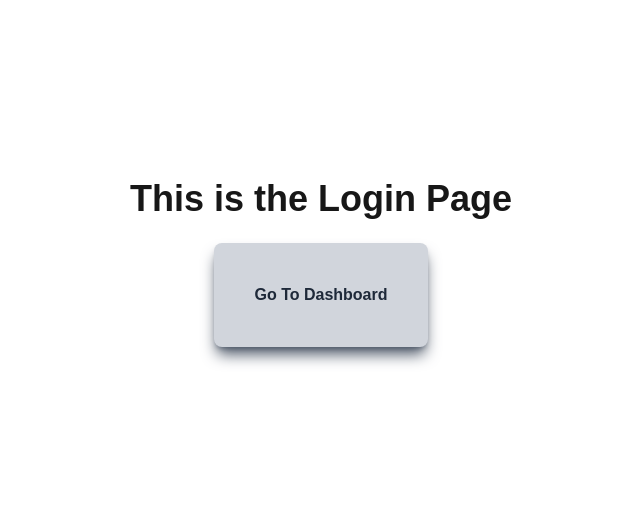
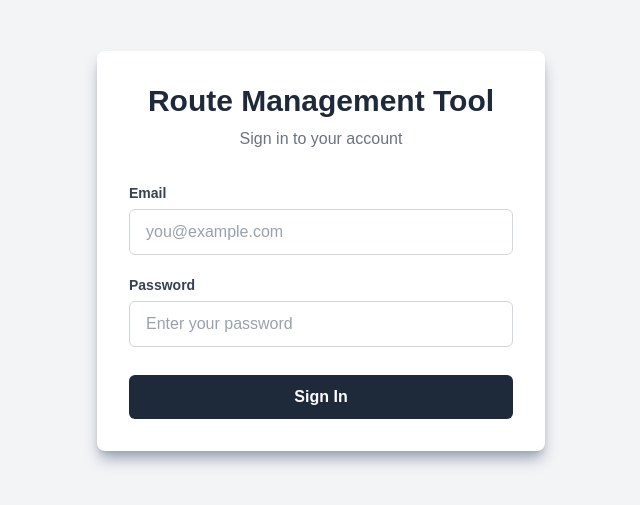
Before and after one commit to jrsantiagoo/route-management-system, a Next.js app in the folder route-management-app/: page / in a window 1280 px wide. Shown: the part 149-654 px from the top of the page, without its empty margins (319-959 px from the left). Built offline with nearby package versions, Linux system fonts and the light colour scheme.

Commit message:
feat: created login page

```diff
--- a/route-management-app/app/page.tsx
+++ b/route-management-app/app/page.tsx
@@ -1,21 +1,103 @@
-import Link from "next/dist/client/link";
+"use client";
 
-// It currently only contains a link to the dashboard page
-// TODO: Implement actual login functionality and authentication
-export default function LoginPage() {
+import { useState } from "react";
+import { useRouter } from "next/navigation";
+
+//login page with email and password fields, error handling, and loading state. On successful login, navigate to dashboard page
+export default function loginPage() {
+    const router = useRouter();
+    const [email, setEmail] = useState("");
+    const [password, setPassword] = useState("");
+    const [error, setError] = useState("");
+    const [loading, setLoading] = useState(false);
+
+    const handleSubmit = async (e: React.SyntheticEvent<HTMLFormElement>) => {
+        e.preventDefault();
+        setError("");
+        setLoading(true);
+
+        if (!email && !password) {
+            setError("Email and password are required");
+            setLoading(false);
+            return;
+        }
+
+        if (!email) {
+            setError("Email is required");
+            setLoading(false);
+            return;
+        }
+
+        if (!password) {
+            setError("Password is required");
+            setLoading(false);
+            return;
+        }
+
+        // Simulate login delay, then navigate to dashboard
+        await new Promise((r) => setTimeout(r, 800));
+        router.push("/dashboard");
+    };
+
     return (
-        <div className="flex flex-col min-h-screen items-center justify-center place-items-center">
-            <h1 className="text-4xl p-6 font-bold"> This is the Login Page</h1>
+        <div className="flex min-h-screen items-center justify-center bg-gray-100">
+            <div className="w-full max-w-md rounded-lg bg-white p-8 shadow-lg shadow-gray-400">
+                <h1 className="mb-2 text-center text-3xl font-bold text-gray-800">
+                    Route Management Tool
+                </h1>
+                <p className="mb-8 text-center text-gray-500">
+                    Sign in to your account
+                </p>
 
-            {/* Login form placeholder */}
-            <div className="flex flex-col gap-6 font-bold">
-                <Link
-                    href="/dashboard"
-                    className="p-10 rounded-lg bg-gray-300 shadow-lg shadow-gray-600 text-gray-800 hover:shadow-gray-700 hover:bg-gray-400 hover:text-gray-900"
-                >
-                    {" "}
-                    Go To Dashboard{" "}
-                </Link>
+                <form onSubmit={handleSubmit} className="flex flex-col gap-5">
+                    <div className="flex flex-col gap-1.5">
+                        <label
+                            htmlFor="email"
+                            className="text-sm font-semibold text-gray-700"
+                        >
+                            Email
+                        </label>
+                        <input
+                            id="email"
+                            type="email"
+                            placeholder="you@example.com"
+                            value={email}
+                            onChange={(e) => setEmail(e.target.value)}
+                            className="rounded-md border border-gray-300 px-4 py-2.5 text-gray-800 placeholder-gray-400 outline-none transition focus:border-gray-500 focus:ring-2 focus:ring-gray-300"
+                        />
+                    </div>
+
+                    <div className="flex flex-col gap-1.5">
+                        <label
+                            htmlFor="password"
+                            className="text-sm font-semibold text-gray-700"
+                        >
+                            Password
+                        </label>
+                        <input
+                            id="password"
+                            type="password"
+                            placeholder="Enter your password"
+                            value={password}
+                            onChange={(e) => setPassword(e.target.value)}
+                            className="rounded-md border border-gray-300 px-4 py-2.5 text-gray-800 placeholder-gray-400 outline-none transition focus:border-gray-500 focus:ring-2 focus:ring-gray-300"
+                        />
+                    </div>
+
+                    {error && (
+                        <p className="text-sm font-medium text-red-500">
+                            {error}
+                        </p>
+                    )}
+
+                    <button
+                        type="submit"
+                        disabled={loading}
+                        className="mt-2 rounded-md bg-gray-800 px-4 py-2.5 font-semibold text-white transition hover:bg-gray-700 disabled:cursor-not-allowed disabled:opacity-60"
+                    >
+                        {loading ? "Signing in..." : "Sign In"}
+                    </button>
+                </form>
             </div>
         </div>
     );
```
